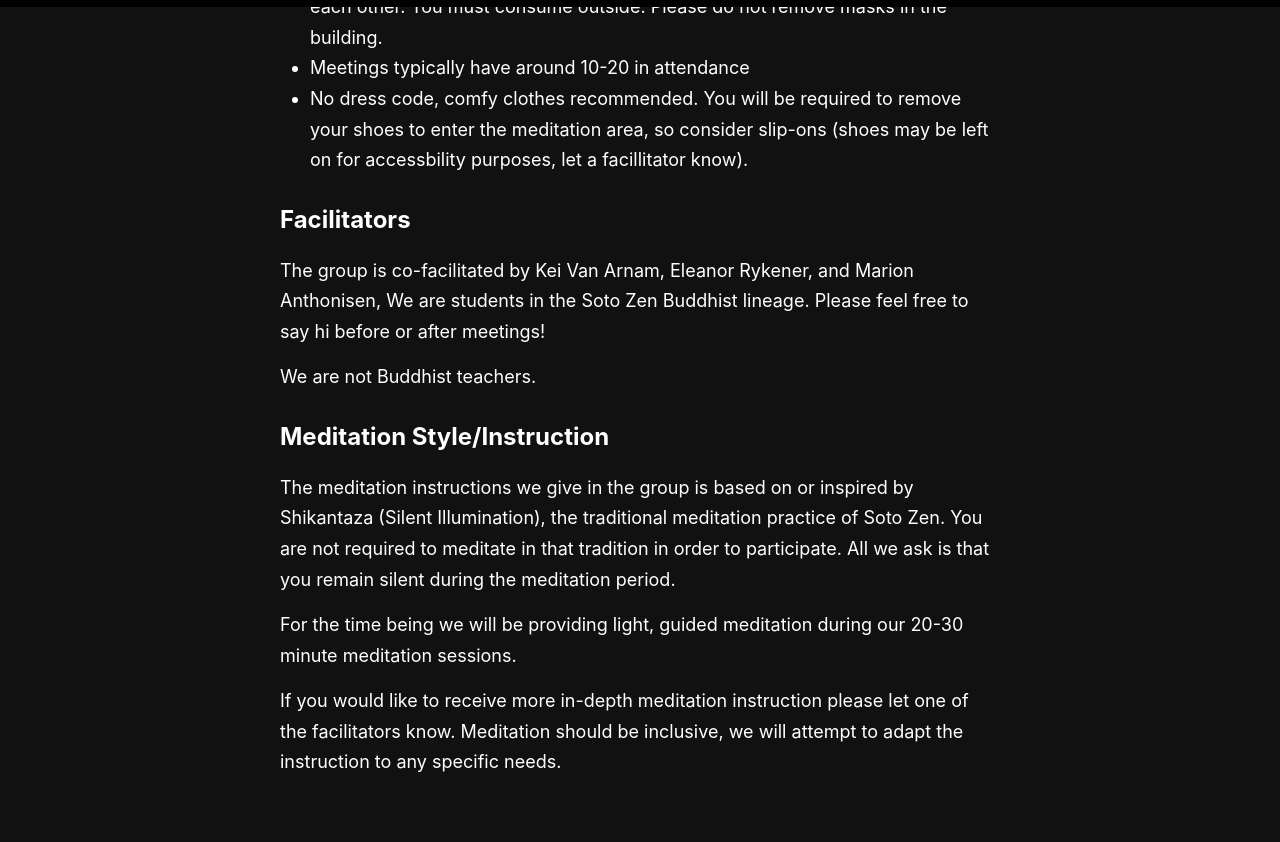
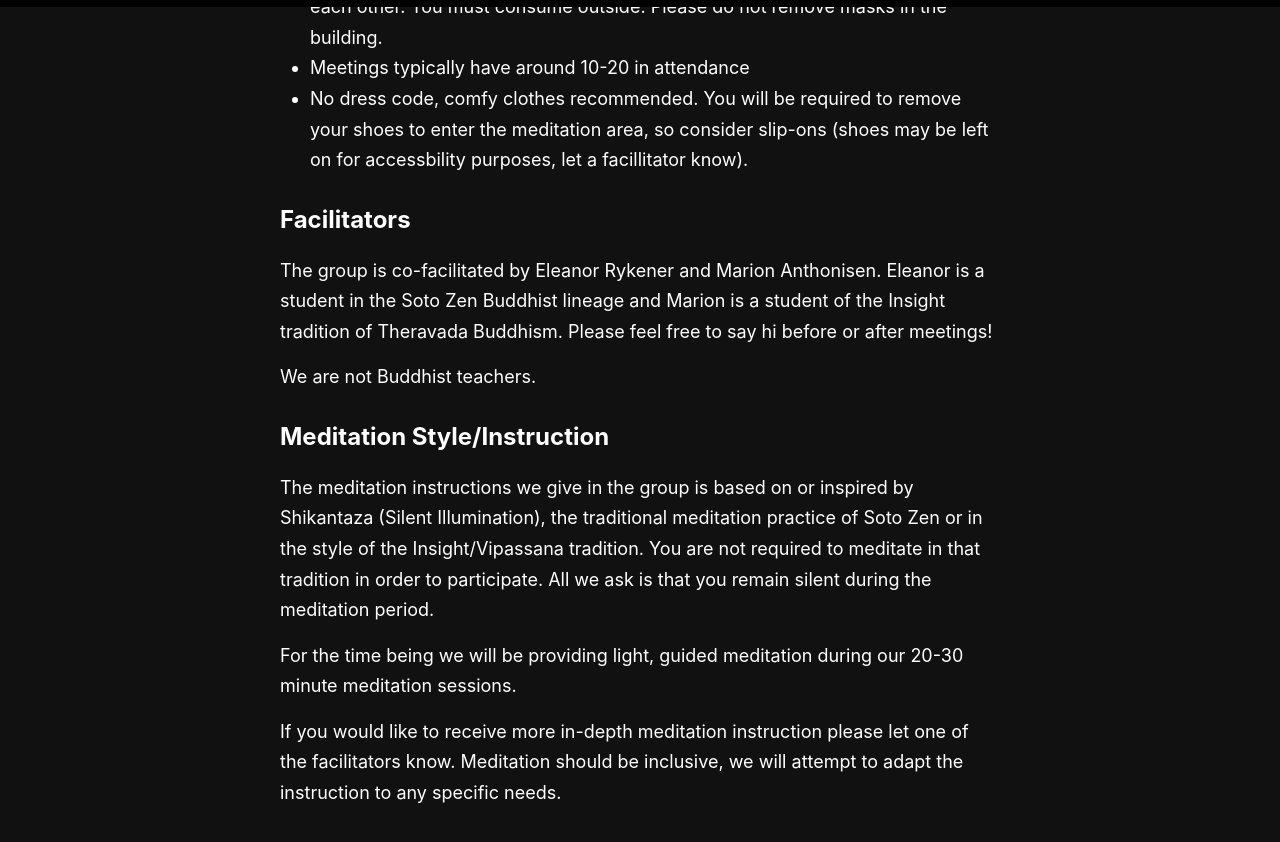
Before and after one commit to rykener/transsangha, a Jekyll site: the page built from _pages/index.md, in a window 1280 px wide and 900 px high, scrolled down 995 px. Shown: the top 842 px of the window. Built offline with Jekyll 4.4.1, drawn with Linux system fonts in a browser that asks for light colours; some of the changed text lies outside the part shown.

Commit message:
updated facillitators

```diff
--- a/_config.yml
+++ b/_config.yml
@@ -3,7 +3,7 @@
 #
 
 # Name of your site (displayed in the header)
-name: Fox Ghost Zen
+name: Fox Ghost Trans Sangha
 
 # Short bio or description (displayed in the header)
 description: Trans Sangha in San Francisco
--- a/_pages/index.md
+++ b/_pages/index.md
@@ -26,13 +26,13 @@ Great! We welcome all trans people. Here's what you should know:
 
 ## Facilitators
 
-The group is co-facilitated by Kei Van Arnam, Eleanor Rykener, and Marion Anthonisen, We are students in the Soto Zen Buddhist lineage. Please feel free to say hi before or after meetings!
+The group is co-facilitated by Eleanor Rykener and Marion Anthonisen. Eleanor is a student in the Soto Zen Buddhist lineage and Marion is a student of the Insight tradition of Theravada Buddhism. Please feel free to say hi before or after meetings!
 
 We are not Buddhist teachers.
 
 ## Meditation Style/Instruction
 
-The meditation instructions we give in the group is based on or inspired by Shikantaza (Silent Illumination), the traditional meditation practice of Soto Zen. You are not required to meditate in that tradition in order to participate. All we ask is that you remain silent during the meditation period.
+The meditation instructions we give in the group is based on or inspired by Shikantaza (Silent Illumination), the traditional meditation practice of Soto Zen or in the style of the Insight/Vipassana tradition. You are not required to meditate in that tradition in order to participate. All we ask is that you remain silent during the meditation period.
 
 For the time being we will be providing light, guided meditation during our 20-30 minute meditation sessions.
 
```
Also changed, not shown: _pages/agreements.md (added, +51 -0 lines).
